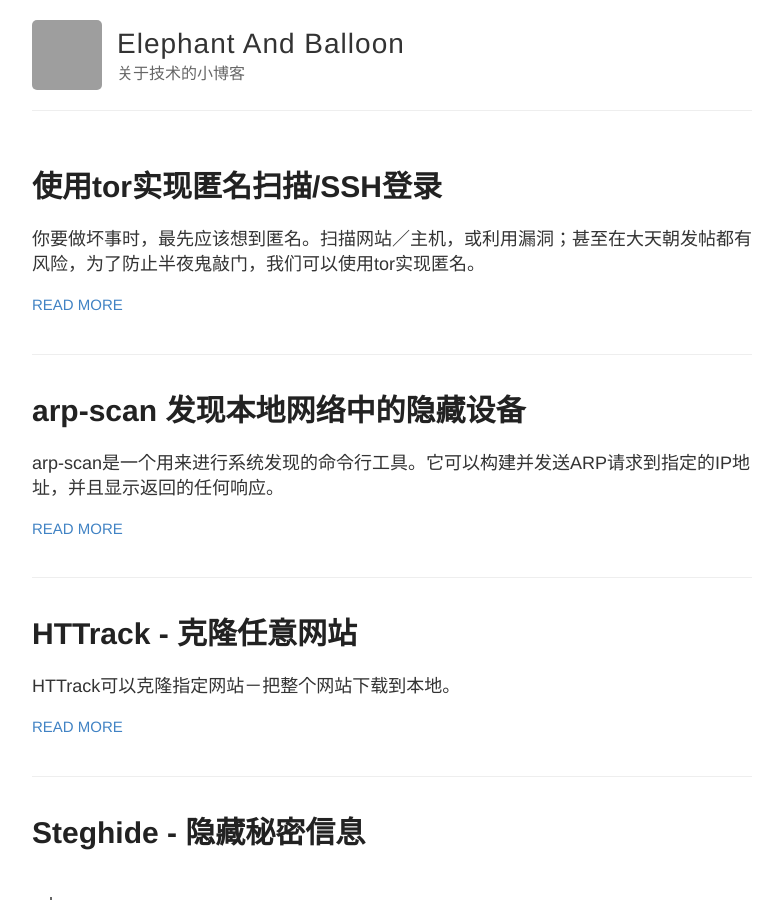
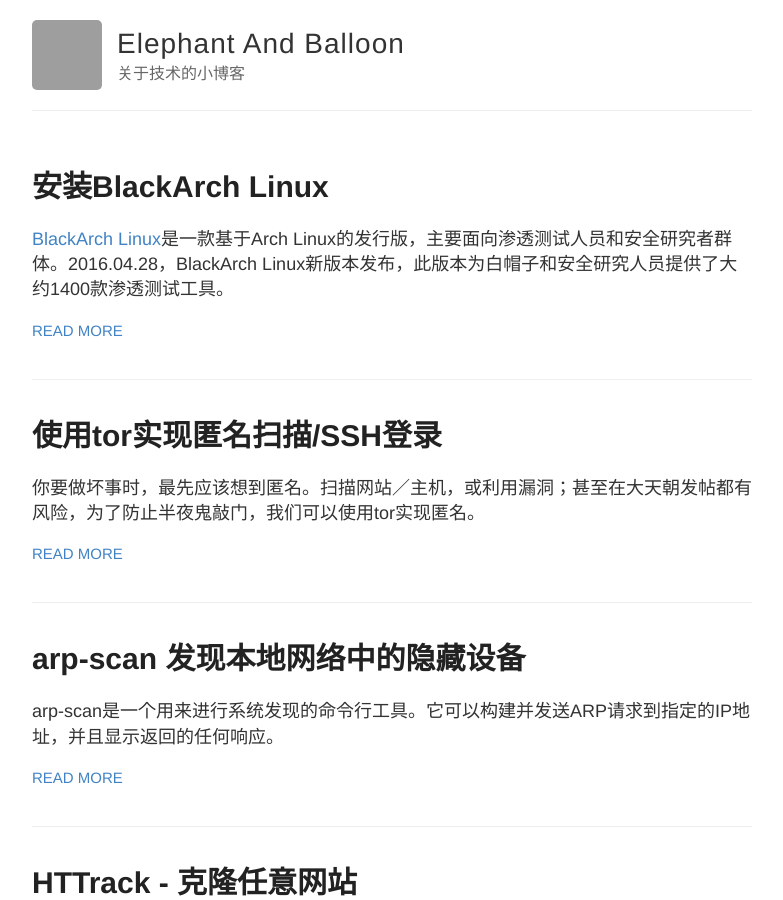
Before and after one commit to tiancode/tiancode.github.io, a Jekyll site: the page built from index.html, in a window 1280 px wide and 900 px high. Shown: the whole window, without its empty margins (248-1031 px from the left). Built offline with Jekyll 4.4.1, drawn with Linux system fonts in a browser that asks for light colours; some of the changed text lies outside the part shown; grey boxes are pictures that could not be loaded.

Commit message:
blackarch

```diff
--- /dev/null
+++ b/_posts/2016-5-3-BlackArch-linux-penetration-testing.md
@@ -0,0 +1,40 @@
+---
+layout: post
+title: 安装BlackArch Linux
+---
+
+[BlackArch Linux](http://www.blackarch.org)是一款基于Arch Linux的发行版，主要面向渗透测试人员和安全研究者群体。2016.04.28，BlackArch Linux新版本发布，此版本为白帽子和安全研究人员提供了大约1400款渗透测试工具。
+
+### 下载BlackArch Linux ISO镜像
+
+下载它的64位ISO镜像：http://www.mirrorservice.org/sites/blackarch.org/blackarch/iso/blackarchlinux-live-2016.04.28-x86_64.iso；幸亏有天朝镜像：
+
+{% highlight shell %}
+$ curl -O https://mirrors.ustc.edu.cn/blackarch/iso/blackarchlinux-live-2016.04.28-x86_64.iso
+{% endhighlight %}
+
+### 制作启动U盘：
+
+* [使用dd命令制作USB启动盘](http://blog.topspeedsnail.com/archives/4042)
+
+### 从U盘启动，开始安装
+
+![BlackArch Linux]({{ site.baseurl }}/images/2016/5/Screen Shot 2016-05-04 at 14.21.01.png)
+
+BlackArch Linux的默认登录用户root，密码blackarch。
+
+登录BlackArch，进入桌面环境（桌面环境非常简洁）：
+
+![BlackArch Linux]({{ site.baseurl }}/images/2016/5/VirtualBox_BlackArch_04_05_2016_14_42_11.png)
+
+连接网络，右键选择Network>wicd-gtk：
+
+![BlackArch Linux]({{ site.baseurl }}/images/2016/5/Screen Shot 2016-05-04 at 14.44.10.png)
+
+连接之后，打开终端；运行安装脚本，按照提示一步一步安装：
+
+{% highlight shell %}
+# blackarch-install
+{% endhighlight %}
+
+![BlackArch Linux]({{ site.baseurl }}/images/2016/5/Screen Shot 2016-05-04 at 14.52.43.png)
```
Also changed, not shown: _posts/2016-3-26-upgrade-to-ubuntu-16_04-LTS.md (+0 -6 lines), _posts/2016-5-2-use-tor-hide-your-ass.md (+1 -0 lines), images/2016/5/Screen Shot 2016-05-04 at 14.21.01.png (added), images/2016/5/Screen Shot 2016-05-04 at 14.44.10.png (added), images/2016/5/Screen Shot 2016-05-04 at 14.52.43.png (added), images/2016/5/VirtualBox_BlackArch_04_05_2016_14_42_11.png (added), 1 other file.
